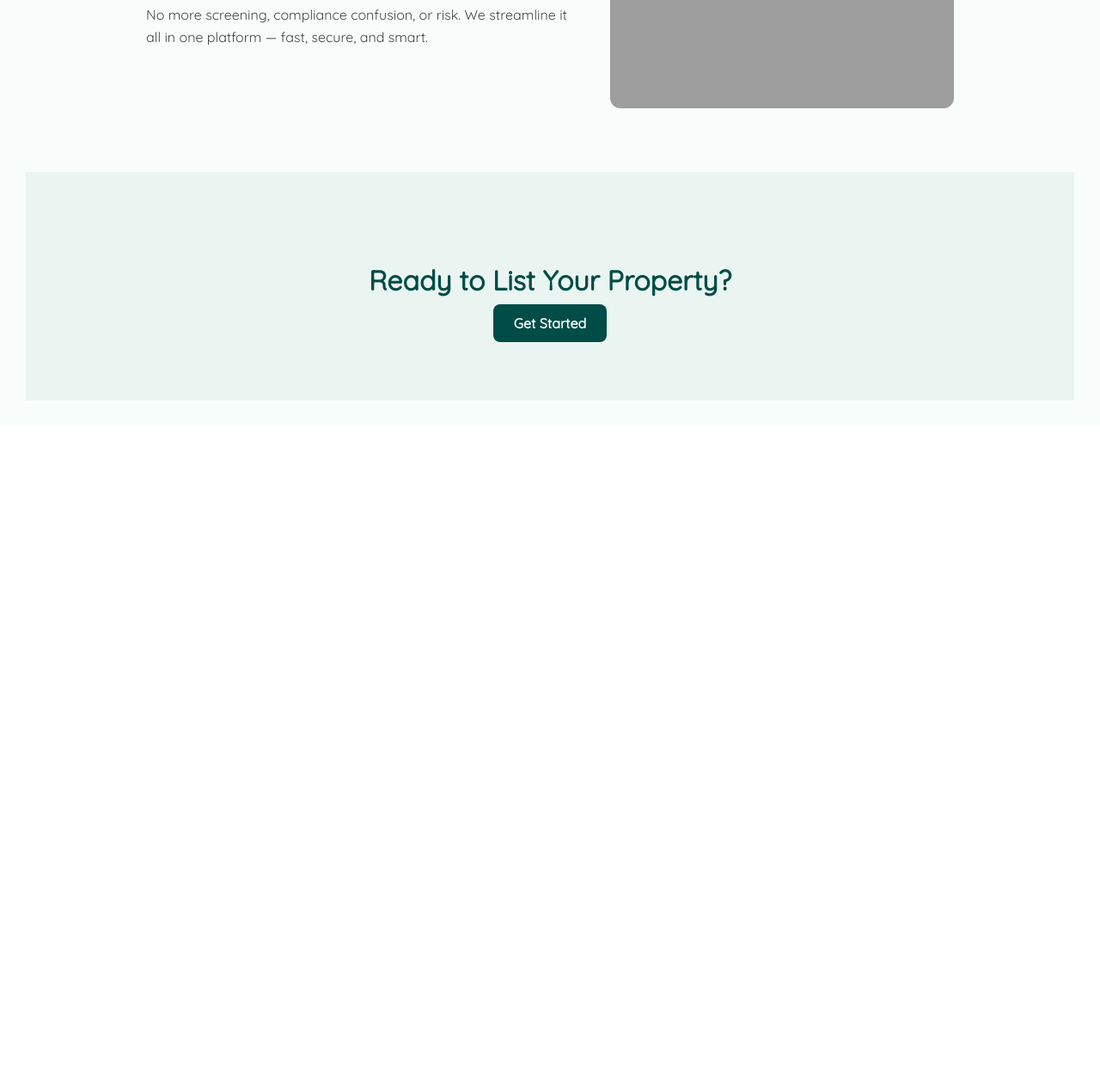
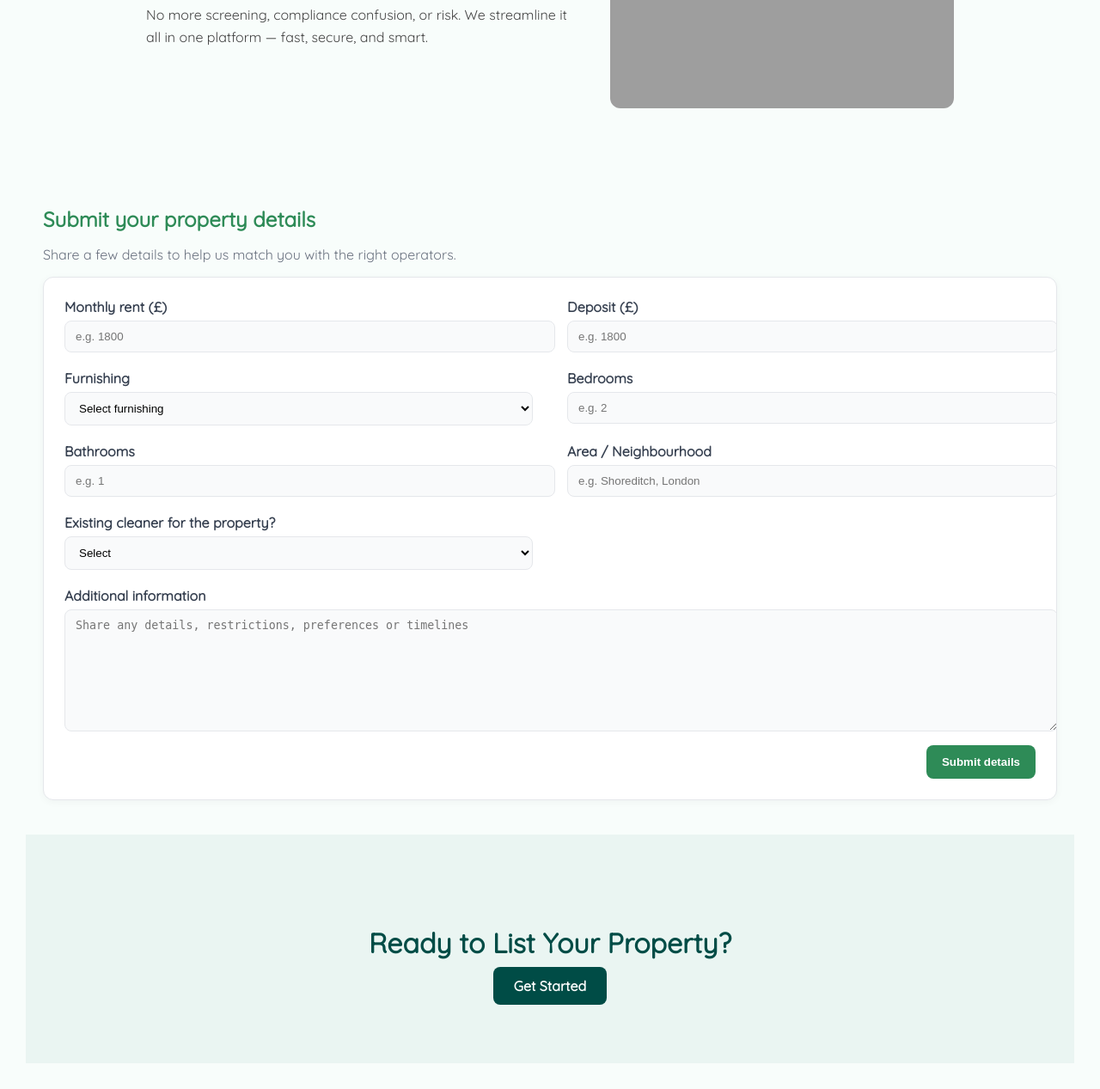
Before and after one commit to Kronium345/host_bridge, a Flask app: page /how-it-works/landlords in a window 1280 px wide. Shown: the part 1475-2742 px from the top of the page at 86% size. Before the commit the page ends 1941 px from the top, so only its background shows below. Run offline with Flask 3, Linux system fonts and the light colour scheme; grey boxes are pictures that could not be loaded.

Commit message:
Added Property Listing Inputs

```diff
--- a/app/routes.py
+++ b/app/routes.py
@@ -50,6 +50,45 @@ def services():
 @app.route('/privacy')
 def privacy():
 	return render_template('privacypolicy.html')
+
+@app.route('/landlord/submit', methods=['POST'])
+def submit_property():
+	"""Receive landlord property submissions. Stores or logs for now, then flashes feedback."""
+	rent = request.form.get('rent', '').strip()
+	deposit = request.form.get('deposit', '').strip()
+	furnishing = request.form.get('furnishing', '').strip()
+	beds = request.form.get('beds', '').strip()
+	baths = request.form.get('baths', '').strip()
+	area = request.form.get('area', '').strip()
+	has_cleaner = request.form.get('has_cleaner', '').strip()
+	notes = request.form.get('notes', '').strip()
+
+	missing = []
+	if not rent: missing.append('rent')
+	if not deposit: missing.append('deposit')
+	if not furnishing: missing.append('furnishing')
+	if not beds: missing.append('beds')
+	if not baths: missing.append('baths')
+	if not area: missing.append('area')
+	if not has_cleaner: missing.append('existing cleaner')
+
+	if missing:
+		flash(f"Please provide: {', '.join(missing)}.", 'error')
+		return redirect(url_for('how_landlords'))
+
+	print('DEBUG: Landlord submission:', {
+		'rent': rent,
+		'deposit': deposit,
+		'furnishing': furnishing,
+		'beds': beds,
+		'baths': baths,
+		'area': area,
+		'has_cleaner': has_cleaner,
+		'notes': notes,
+	})
+
+	flash('Thanks! Your property details were submitted. We will be in touch shortly.', 'success')
+	return redirect(url_for('how_landlords'))
 
 @app.route('/login', methods=['GET', 'POST'])
 def login():
--- a/app/static/css/styles.css
+++ b/app/static/css/styles.css
@@ -1763,6 +1763,106 @@ body {
     flex-wrap: wrap;
 }
 
+.landlord-form-section {
+    max-width: 1400px;
+    margin: 40px auto;
+    padding: 0 20px;
+}
+
+.landlord-form-section .section-title {
+    color: #2E8B57;
+    font-weight: 700;
+    margin-bottom: 6px;
+}
+
+.landlord-form-section .section-subtitle {
+    color: #6b7280;
+    margin-bottom: 16px;
+}
+
+.landlord-form {
+    background: #fff;
+    border: 1px solid #e5e7eb;
+    border-radius: 12px;
+    padding: 24px;
+    box-shadow: 0 2px 10px rgba(0, 0, 0, 0.04);
+    overflow: hidden;
+}
+
+.landlord-form .form-grid {
+    display: grid;
+    grid-template-columns: repeat(2, 1fr);
+    column-gap: 40px;
+    row-gap: 20px;
+}
+
+.landlord-form .form-field {
+    display: flex;
+    flex-direction: column;
+}
+
+.landlord-form .form-field label {
+    display: block;
+    color: #374151;
+    font-weight: 600;
+    margin-bottom: 6px;
+}
+
+.landlord-form .form-field input,
+.landlord-form .form-field select,
+.landlord-form .form-field textarea {
+    width: 100%;
+    border: 1px solid #e5e7eb;
+    border-radius: 8px;
+    padding: 10px 12px;
+    background: #f9fafb;
+}
+
+.landlord-form .form-field input,
+.landlord-form .form-field select {
+    min-height: initial;
+}
+
+.landlord-form .form-field textarea {
+    resize: vertical;
+    min-height: 120px;
+}
+
+.landlord-form .form-field.form-full {
+    grid-column: 1 / -1;
+}
+
+.landlord-form .form-actions {
+    display: flex;
+    justify-content: flex-end;
+    margin-top: 16px;
+}
+
+.btn-primary {
+    background: #2E8B57;
+    color: #fff;
+    border: none;
+    border-radius: 8px;
+    padding: 12px 18px;
+    font-weight: 600;
+    cursor: pointer;
+}
+
+.btn-primary:hover {
+    background: #1f5f3f;
+}
+
+@media (max-width: 640px) {
+    .landlord-form .form-grid {
+        grid-template-columns: 1fr;
+        row-gap: 14px;
+    }
+
+    .landlord-form {
+        padding: 16px;
+    }
+}
+
 .property-header {
     display: flex;
     align-items: center;
--- a/app/templates/how_landlords.html
+++ b/app/templates/how_landlords.html
@@ -108,6 +108,100 @@
   </div>
 </section>
 
+<!-- Landlord Property Submission Form -->
+<section class="landlord-form-section">
+  <h2 class="section-title">Submit your property details</h2>
+  <p class="section-subtitle">Share a few details to help us match you with the right operators.</p>
+
+  <form class="landlord-form" id="landlord-form" method="POST" action="{{ url_for('submit_property') }}">
+    <div class="form-grid">
+      <div class="form-field">
+        <label for="rent">Monthly rent (£)</label>
+        <input type="number" id="rent" name="rent" min="0" step="1" placeholder="e.g. 1800">
+      </div>
+
+      <div class="form-field">
+        <label for="deposit">Deposit (£)</label>
+        <input type="number" id="deposit" name="deposit" min="0" step="1" placeholder="e.g. 1800">
+      </div>
+
+      <div class="form-field">
+        <label for="furnishing">Furnishing</label>
+        <select id="furnishing" name="furnishing">
+          <option value="">Select furnishing</option>
+          <option value="furnished">Furnished</option>
+          <option value="unfurnished">Unfurnished</option>
+        </select>
+      </div>
+
+      <div class="form-field">
+        <label for="beds">Bedrooms</label>
+        <input type="number" id="beds" name="beds" min="0" step="1" placeholder="e.g. 2">
+      </div>
+
+      <div class="form-field">
+        <label for="baths">Bathrooms</label>
+        <input type="number" id="baths" name="baths" min="0" step="1" placeholder="e.g. 1">
+      </div>
+
+      <div class="form-field">
+        <label for="area">Area / Neighbourhood</label>
+        <input type="text" id="area" name="area" placeholder="e.g. Shoreditch, London">
+      </div>
+
+      <div class="form-field">
+        <label for="has_cleaner">Existing cleaner for the property?</label>
+        <select id="has_cleaner" name="has_cleaner">
+          <option value="">Select</option>
+          <option value="yes">Yes</option>
+          <option value="no">No</option>
+        </select>
+      </div>
+
+      <div class="form-field form-full">
+        <label for="notes">Additional information</label>
+        <textarea id="notes" name="notes" rows="4"
+          placeholder="Share any details, restrictions, preferences or timelines"></textarea>
+      </div>
+    </div>
+
+    <div class="form-actions">
+      <button type="submit" class="btn-primary">Submit details</button>
+    </div>
+  </form>
+</section>
+
+<script>
+  (function () {
+    const form = document.getElementById('landlord-form');
+    if (!form) return;
+    form.addEventListener('submit', function (e) {
+      // Client-side validation for key fields
+      const rent = document.getElementById('rent').value.trim();
+      const deposit = document.getElementById('deposit').value.trim();
+      const furnishing = document.getElementById('furnishing').value;
+      const beds = document.getElementById('beds').value.trim();
+      const baths = document.getElementById('baths').value.trim();
+      const area = document.getElementById('area').value.trim();
+      const hasCleaner = document.getElementById('has_cleaner').value;
+
+      const requiredMissing = [];
+      if (!rent) requiredMissing.push('Monthly rent');
+      if (!deposit) requiredMissing.push('Deposit');
+      if (!furnishing) requiredMissing.push('Furnishing');
+      if (!beds) requiredMissing.push('Bedrooms');
+      if (!baths) requiredMissing.push('Bathrooms');
+      if (!area) requiredMissing.push('Area');
+      if (!hasCleaner) requiredMissing.push('Existing cleaner');
+
+      if (requiredMissing.length > 0) {
+        e.preventDefault();
+        if (window.toast) toast('Please fill: ' + requiredMissing.join(', '), 'warn');
+      }
+    });
+  })();
+</script>
+
 <!-- CTA Section -->
 <section class="cta-section">
   <h2>Ready to List Your Property?</h2>
```
Also changed, not shown: database/hostbridge.db.
